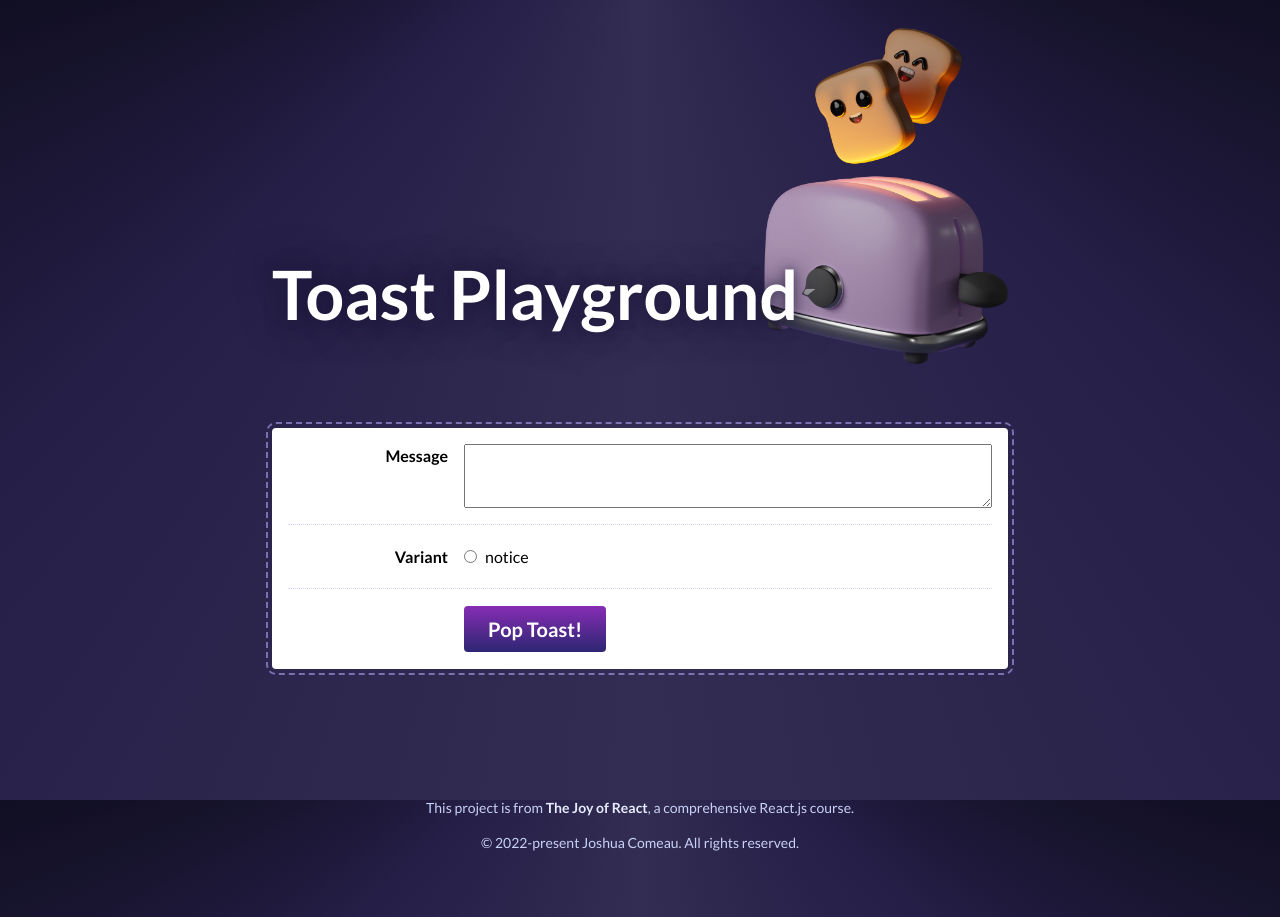
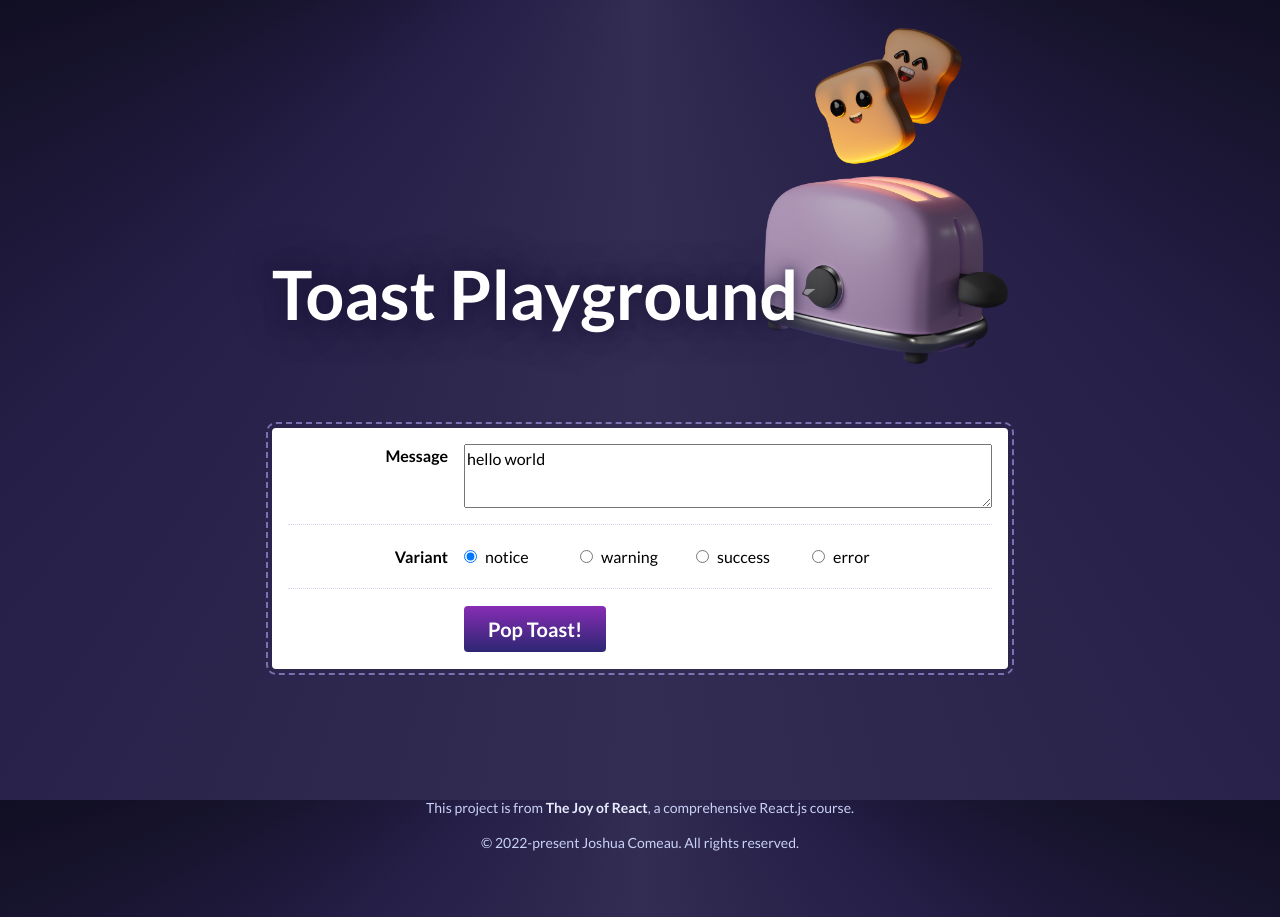
Before and after one commit to musengya/toast-component, a React (Create React App) app: page / in a window 1280 px wide. Built offline with nearby package versions, Linux system fonts and the light colour scheme.

Commit message:
wiring up form controls

```diff
--- a/src/components/ToastPlayground/ToastPlayground.js
+++ b/src/components/ToastPlayground/ToastPlayground.js
@@ -7,6 +7,9 @@ import styles from './ToastPlayground.module.css';
 const VARIANT_OPTIONS = ['notice', 'warning', 'success', 'error'];
 
 function ToastPlayground() {
+  const [message, setMessage] = React.useState('hello world');
+  const [variant, setVariant] = React.useState('notice');
+
   return (
     <div className={styles.wrapper}>
       <header>
@@ -16,42 +19,45 @@ function ToastPlayground() {
 
       <div className={styles.controlsWrapper}>
         <div className={styles.row}>
-          <label
-            htmlFor="message"
-            className={styles.label}
-            style={{ alignSelf: 'baseline' }}
-          >
+          <label htmlFor="message" className={styles.label} style={{ alignSelf: 'baseline' }}>
             Message
           </label>
           <div className={styles.inputWrapper}>
-            <textarea id="message" className={styles.messageInput} />
+            <textarea
+              id="message"
+              value={message}
+              onChange={(event) => {
+                setMessage(event.target.value);
+              }}
+              className={styles.messageInput}
+            />
           </div>
         </div>
 
         <div className={styles.row}>
           <div className={styles.label}>Variant</div>
-          <div
-            className={`${styles.inputWrapper} ${styles.radioWrapper}`}
-          >
-            <label htmlFor="variant-notice">
-              <input
-                id="variant-notice"
-                type="radio"
-                name="variant"
-                value="notice"
-              />
-              notice
-            </label>
-
-            {/* TODO Other Variant radio buttons here */}
+          <div className={`${styles.inputWrapper} ${styles.radioWrapper}`}>
+            {VARIANT_OPTIONS.map((option) => (
+              <label key={option} htmlFor={`variant-${option}`}>
+                <input
+                  id={`variant-${option}`}
+                  type="radio"
+                  name="variant"
+                  value={option}
+                  checked={option === variant}
+                  onChange={(event) => {
+                    setVariant(event.target.value);
+                  }}
+                />
+                {option}
+              </label>
+            ))}
           </div>
         </div>
 
         <div className={styles.row}>
           <div className={styles.label} />
-          <div
-            className={`${styles.inputWrapper} ${styles.radioWrapper}`}
-          >
+          <div className={`${styles.inputWrapper} ${styles.radioWrapper}`}>
             <Button>Pop Toast!</Button>
           </div>
         </div>
```
